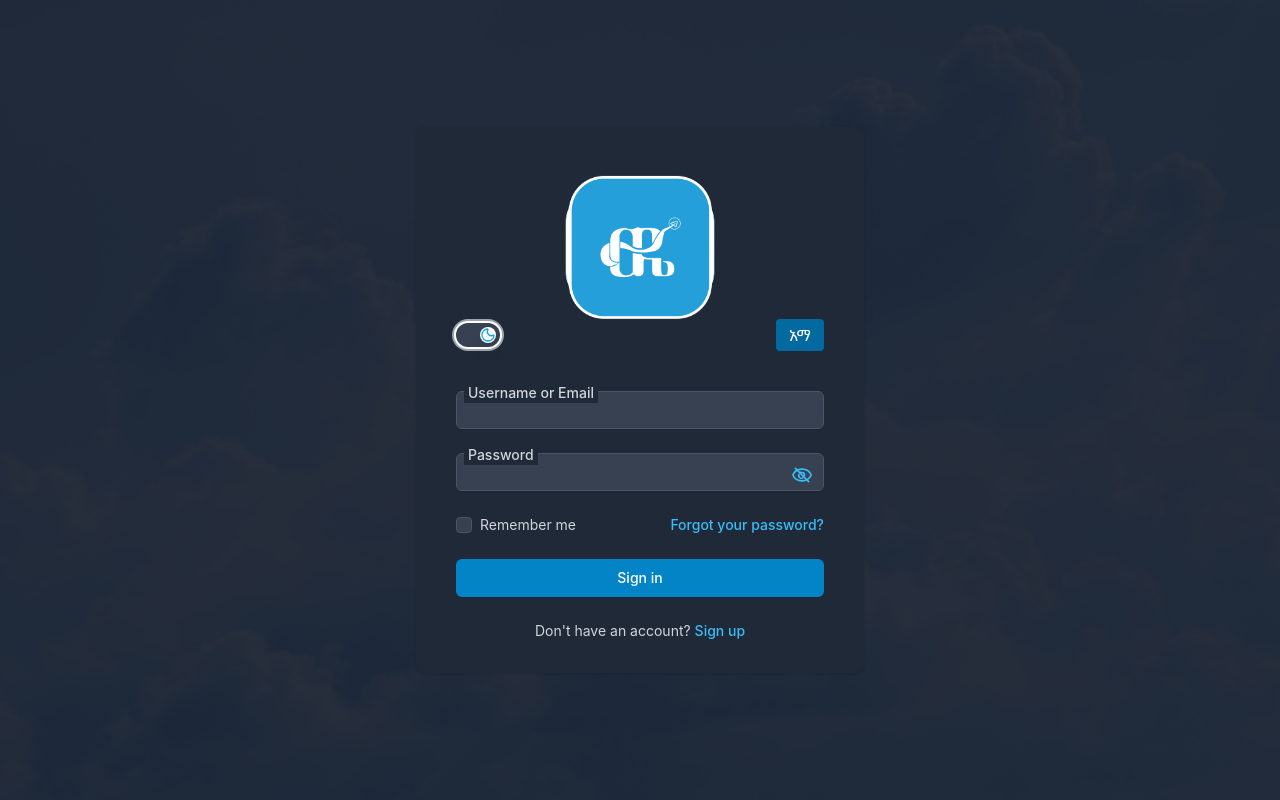
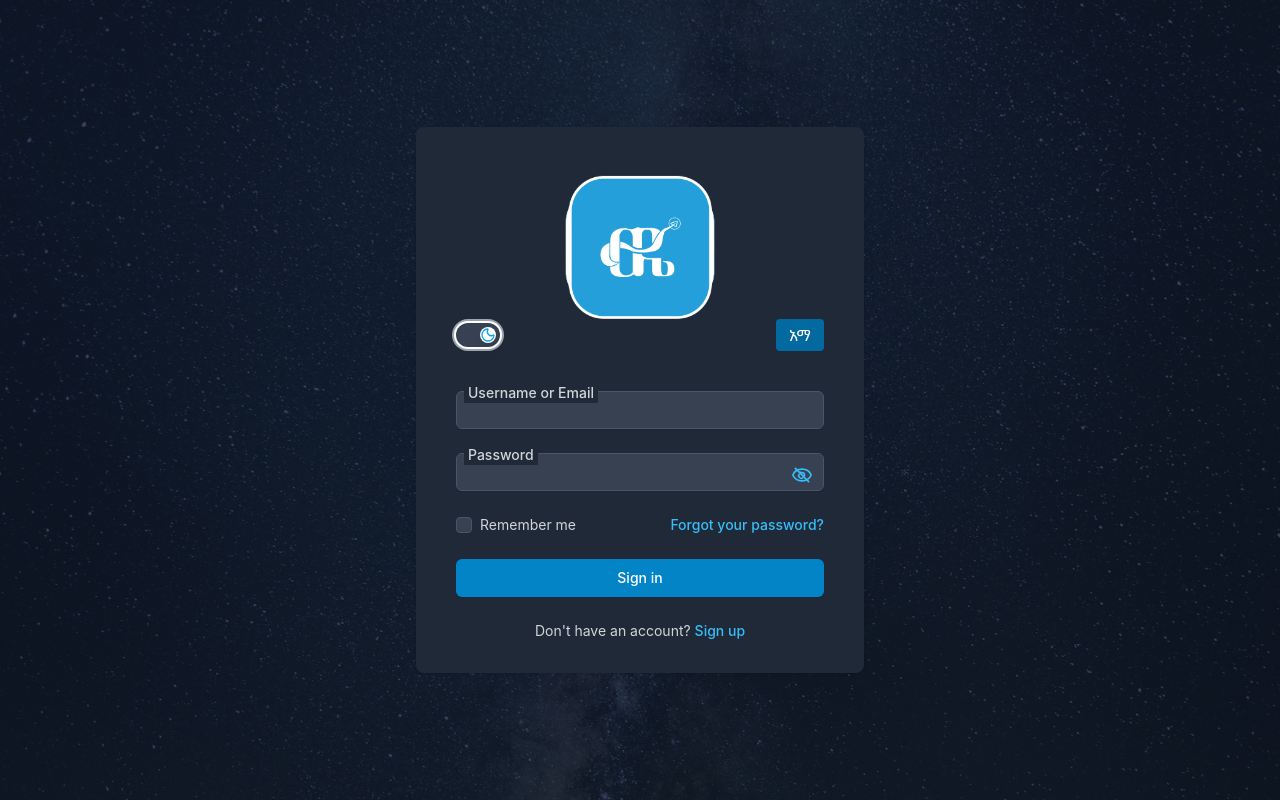
Before and after one commit to KaleabHegie/Social-Media-Platform, a Vue app in the folder client/: page /signin in a window 1280 px wide. Both pictures are taken after a click on the switch 478 px from the left and 335 px from the top of the page. Built offline with nearby package versions, Linux system fonts and the light colour scheme; what oh-vue-icons, vue-touch-events would draw is missing.

Commit message:
dark theme sky icon

```diff
--- a/client/src/components/NotificationCard.vue
+++ b/client/src/components/NotificationCard.vue
@@ -11,7 +11,7 @@
           @click="markAllAsRead"
           class="text-sm text-sky-500 hover:text-sky-600 dark:hover:text-sky-400"
         >
-          Mark all as read
+          Dismiss All
         </button>
         <button
           v-if="showCloseButton"
--- a/client/src/views/auth/ForgotPassword.vue
+++ b/client/src/views/auth/ForgotPassword.vue
@@ -1,9 +1,11 @@
 <template>
     <div
-        class=" min-h-screen bg-white dark:bg-gray-800  text-gray-900 dark:text-gray-300  shadow-xl overflow-hidden flex items-center justify-center py-12 sm:px-6 lg:px-8">
+        class="min-h-screen bg-white dark:bg-gray-800  text-gray-900 dark:text-gray-300  shadow-xl overflow-hidden flex items-center justify-center py-12 sm:px-6 lg:px-8">
         <div class="absolute inset-0 z-0">
-            <img src="@/assets/whitebg.png" alt=""
-                class="fixed w-full h-full object-cover opacity-40 dark:opacity-10" />
+            <img src="@/assets/whitebg.png" alt="Background"
+                class="fixed w-full h-full object-cover opacity-40 dark:hidden" />
+            <img src="@/assets/darkbg.jpg" alt="Background"
+                class="fixed w-full h-full object-cover opacity-15 hidden dark:block" />
         </div>
         <div class="w-full max-w-md z-10">
             <div
@@ -17,7 +19,8 @@
                     <DarkModeToggle />
                     <LanguageSelector />
                 </div>
-                <h2 class="mt-6 text-center text-3xl font-extrabold text-gray-900 dark:text-gray-300">{{ t('reset') }}</h2>
+                <h2 class="mt-6 text-center text-3xl font-extrabold text-gray-900 dark:text-gray-300">{{ t('reset') }}
+                </h2>
                 <p class="mt-2 text-center text-sm text-gray-600">
                     {{ t('or') }}
                     <router-link to="/signin" class="font-medium text-sky-400 hover:text-sky-500">
--- a/client/src/views/auth/ResetPassword.vue
+++ b/client/src/views/auth/ResetPassword.vue
@@ -2,8 +2,10 @@
     <div
         class="min-h-screen bg-white dark:bg-gray-800  text-gray-900 dark:text-gray-300 shadow-xl overflow-hidden flex items-center justify-center py-12 sm:px-6 lg:px-8">
         <div class="absolute inset-0 z-0">
-            <img src="@/assets/whitebg.png" alt=""
-                class="fixed w-full h-full object-cover opacity-40 dark:opacity-10" />
+            <img src="@/assets/whitebg.png" alt="Background"
+                class="fixed w-full h-full object-cover opacity-40 dark:hidden" />
+            <img src="@/assets/darkbg.jpg" alt="Background"
+                class="fixed w-full h-full object-cover opacity-20 hidden dark:block" />
         </div>
         <div class="w-full max-w-md z-10">
             <div
--- a/client/src/views/auth/SignIn.vue
+++ b/client/src/views/auth/SignIn.vue
@@ -3,7 +3,10 @@
     class="min-h-screen bg-white dark:bg-gray-900  shadow-xl overflow-hidden flex items-center justify-center py-12 sm:px-6 lg:px-8"
     :class="{ 'dark': isDarkMode }">
     <div class="absolute inset-0 z-0">
-      <img src="@/assets/whitebg.png" alt="" class="fixed w-full h-full object-cover opacity-40 dark:opacity-10" />
+      <img src="@/assets/whitebg.png" alt="Background"
+        class="fixed w-full h-full object-cover opacity-40 dark:hidden" />
+      <img src="@/assets/darkbg.jpg" alt="Background"
+        class="fixed w-full h-full object-cover opacity-20 hidden dark:block" />
     </div>
     <div class="w-full max-w-md z-10">
       <div class="bg-white dark:bg-gray-800 py-8 px-4 shadow sm:rounded-lg sm:px-10">
--- a/client/src/views/auth/SignUp.vue
+++ b/client/src/views/auth/SignUp.vue
@@ -2,8 +2,10 @@
     <div class="min-h-screen bg-white  text-gray-900 dark:text-gray-300 dark:bg-gray-900  shadow-xl overflow-hidden flex items-center justify-center py-12 sm:px-6 lg:px-8"
         :class="{ 'dark': isDarkMode }">
         <div class="absolute inset-0 z-0">
-            <img src="@/assets/whitebg.png" alt=""
-                class="fixed w-full h-full object-cover opacity-40 dark:opacity-10" />
+            <img src="@/assets/whitebg.png" alt="Background"
+                class="fixed w-full h-full object-cover opacity-40 dark:hidden" />
+            <img src="@/assets/darkbg.jpg" alt="Background"
+                class="fixed w-full h-full object-cover opacity-20 hidden dark:block" />
         </div>
         <div class="w-full max-w-md z-10">
             <div
--- a/client/src/views/userPages/MyAccount.vue
+++ b/client/src/views/userPages/MyAccount.vue
@@ -26,16 +26,15 @@
             class="absolute mt-2 w-48 bg-white dark:bg-gray-800 border border-gray-300 dark:border-gray-700 rounded-lg shadow-lg z-50">
             <ul class="py-2 relative">
               <!-- Language Selector -->
-            <li class="px-4 py-2 hover:bg-gray-100 dark:hover:bg-gray-700">
-              <button @click="toggleLanguage" class="w-full text-left text-gray-700 dark:text-gray-300">
-                {{ currentLanguage === 'en' ? 'Switch to Amharic' : 'Switch to English' }}
-              </button>
+              <li class="flex justify-between px-4 py-2   text-gray-700 dark:text-gray-300">
+                Language
+                <LanguageSelector />
               </li>
               <!-- Dark Mode Toggle -->
-            <li class="px-4 py-2 hover:bg-gray-100 dark:hover:bg-gray-700">
-              <button @click="toggleDarkMode" class="w-full text-left text-gray-700 dark:text-gray-300">
-                {{ isDarkMode ? 'Switch to Dark Mode' : 'Switch to Light Mode' }}
-              </button>
+              <li
+                class="flex justify-between px-4 py-2  text-gray-700 dark:text-gray-300">
+                Theme
+                <DarkModeToggle />
               </li>
               <!-- Privacy Toggle -->
               <li class="px-4 py-2 hover:bg-gray-100 dark:hover:bg-gray-700">
@@ -65,7 +64,8 @@
           <div class="relative">
             <img v-if="profile.profile_photo_url" :src="profile.profile_photo_url" alt="Profile Photo"
               class="w-24 h-24 sm:w-32 sm:h-32 rounded-full object-cover">
-            <img v-else src="../../assets/avatar.jpg" alt="avatar" class="w-24 h-24 sm:w-32 sm:h-32 rounded-full object-cover">
+            <img v-else src="../../assets/avatar.jpg" alt="avatar"
+              class="w-24 h-24 sm:w-32 sm:h-32 rounded-full object-cover">
             <button @click="triggerFileInput"
               class="absolute bottom-0 right-0 bg-sky-500 rounded-full w-6 h-6 sm:w-8 sm:h-8 flex items-center justify-center text-white">
               <i class="ri-add-line text-white text-sm"></i>
@@ -145,7 +145,8 @@
 
       <div v-else-if="currentTab === 'following'">
         <div v-if="following.length === 0">
-          <p  class="text-center text-gray-500 dark:text-gray-400">No following yet.</p> <!-- Message for no following -->
+          <p class="text-center text-gray-500 dark:text-gray-400">No following yet.</p>
+          <!-- Message for no following -->
         </div>
         <div v-else class="grid-layout">
           <UserProfileSmall v-for="follow in following" :key="follow.id" :follow="follow" />
@@ -155,7 +156,8 @@
 
       <div v-else-if="currentTab === 'followers'">
         <div v-if="followers.length === 0">
-          <p  class="text-center text-gray-500 dark:text-gray-400">No followers yet.</p> <!-- Message for no followers -->
+          <p class="text-center text-gray-500 dark:text-gray-400">No followers yet.</p>
+          <!-- Message for no followers -->
         </div>
         <div v-else class="grid-layout">
           <UserProfileSmall v-for="follow in followers" :key="follow.id" :follow="follow" />
@@ -184,17 +186,12 @@ import { useLanguageStore } from '@/stores/languageStore';
 
 const { t, switchLanguage } = useLanguageStore();
 const currentLanguage = ref('en');
-const isDarkMode = ref(false);
 const toggleLanguage = () => {
   currentLanguage.value = currentLanguage.value === 'en' ? 'am' : 'en';
   switchLanguage(currentLanguage.value);
 };
 
-const toggleDarkMode = () => {
-  isDarkMode.value = !isDarkMode.value;
-  // Implement your dark mode logic here
-  document.documentElement.classList.toggle('dark');
-};
+
 
 const togglePrivacy = async () => {
   try {
```
Also changed, not shown: client/src/components/DarkModeToggle.vue (+5 -11 lines), client/src/assets/darkBg.jpg (added). Lines whose indentation alone changed are shown as unchanged.
